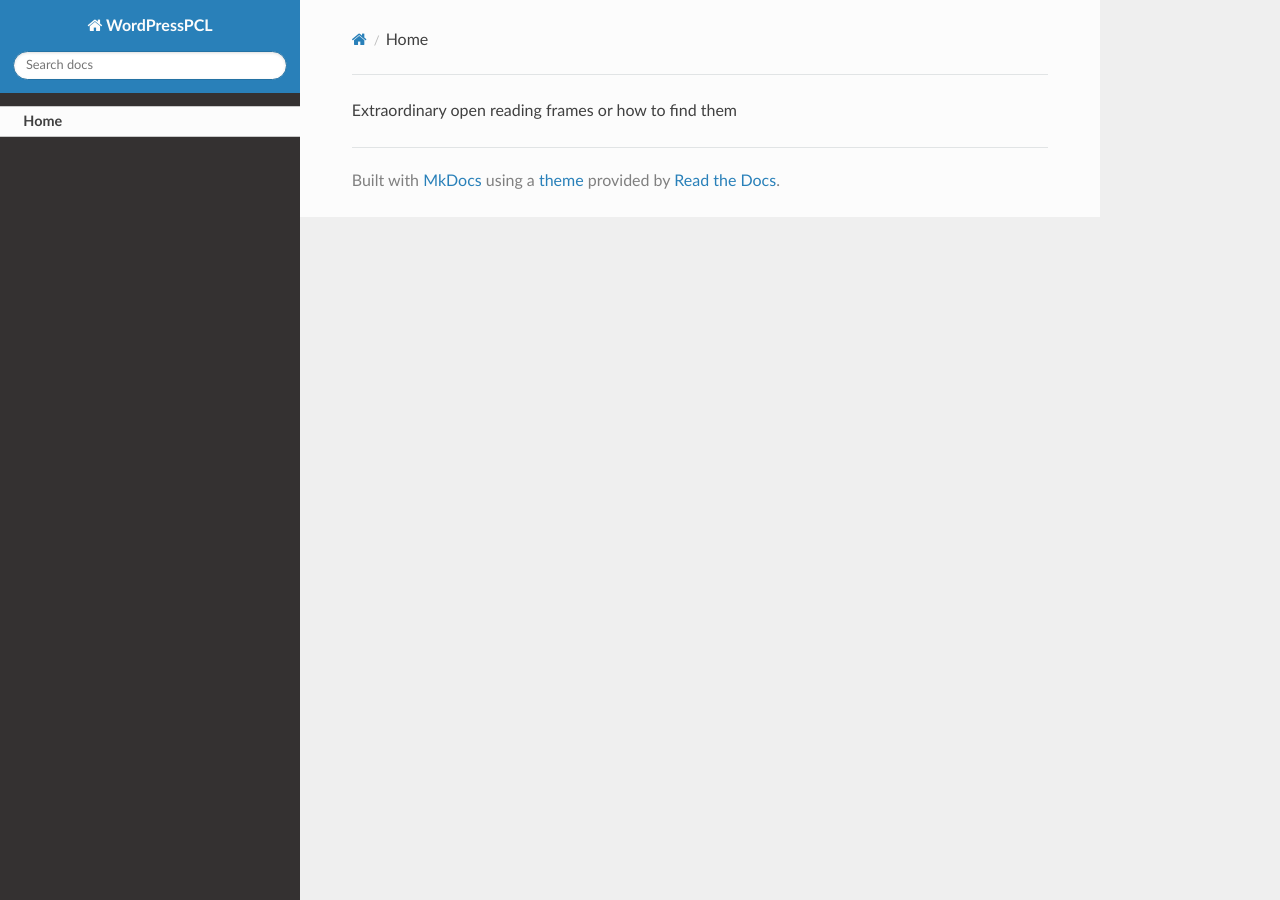
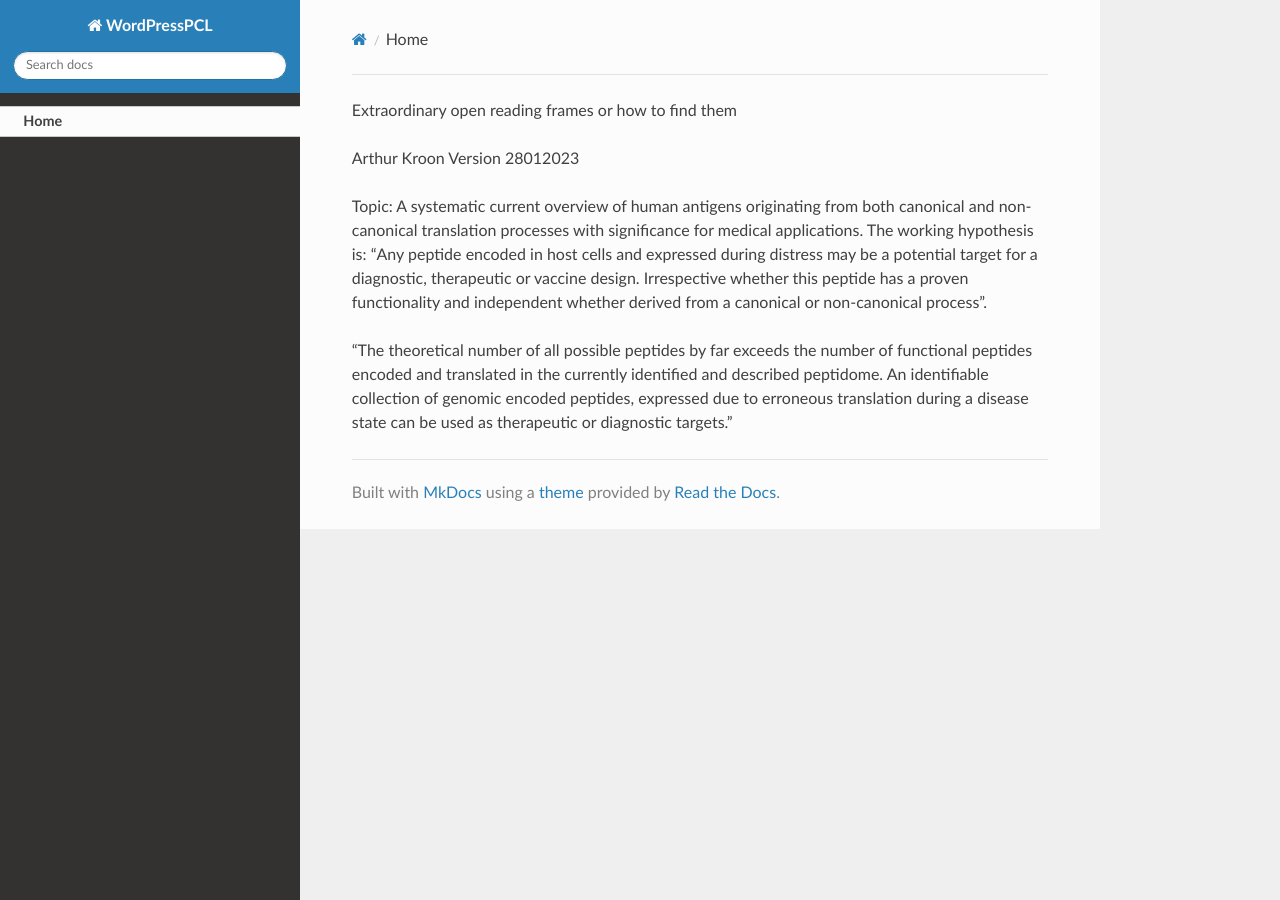
Before and after one commit to altorf/altorf.github.io, an MkDocs documentation site: the page built from docs/index.md, in a window 1280 px wide. Built offline with MkDocs 1.6.1, drawn with Linux system fonts in a browser that asks for light colours; nearby versions of some CDN libraries.

Commit message:
Update index.md

```diff
--- a/docs/index.md
+++ b/docs/index.md
@@ -1 +1,15 @@
 Extraordinary open reading frames or how to find them
+
+Arthur Kroon
+Version 28012023
+
+Topic: A systematic current overview of human antigens originating from both canonical and non-
+canonical translation processes with significance for medical applications.
+The working hypothesis is: “Any peptide encoded in host cells and expressed during distress may be a
+potential target for a diagnostic, therapeutic or vaccine design. Irrespective whether this peptide has
+a proven functionality and independent whether derived from a canonical or non-canonical process”.
+
+“The theoretical number of all possible peptides by far exceeds the number of functional peptides
+encoded and translated in the currently identified and described peptidome. An identifiable
+collection of genomic encoded peptides, expressed due to erroneous translation during a disease
+state can be used as therapeutic or diagnostic targets.”
```
